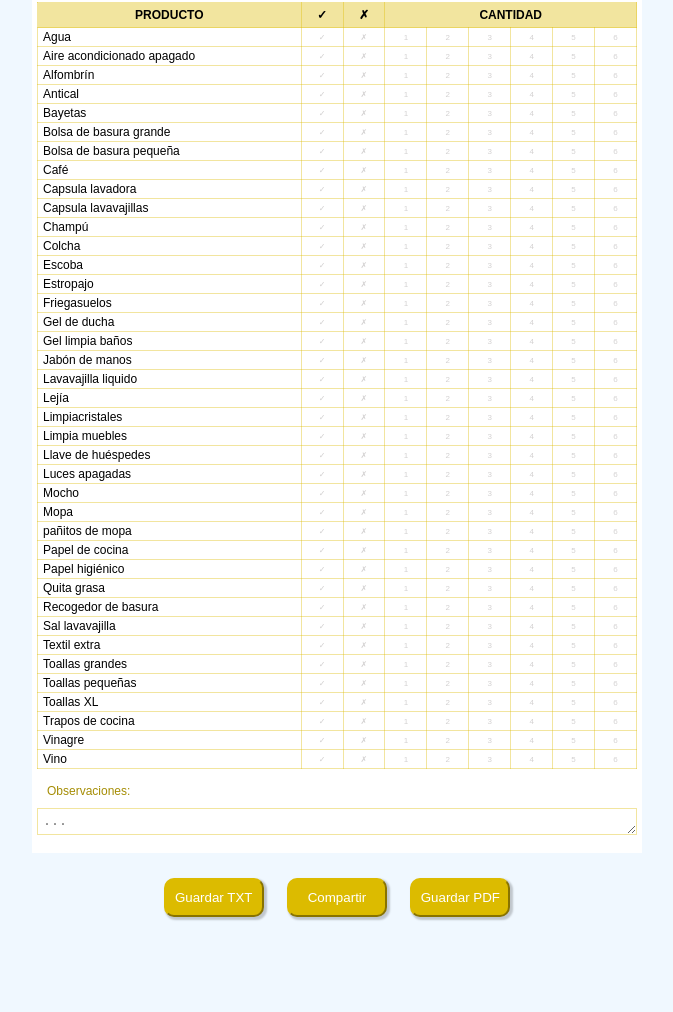
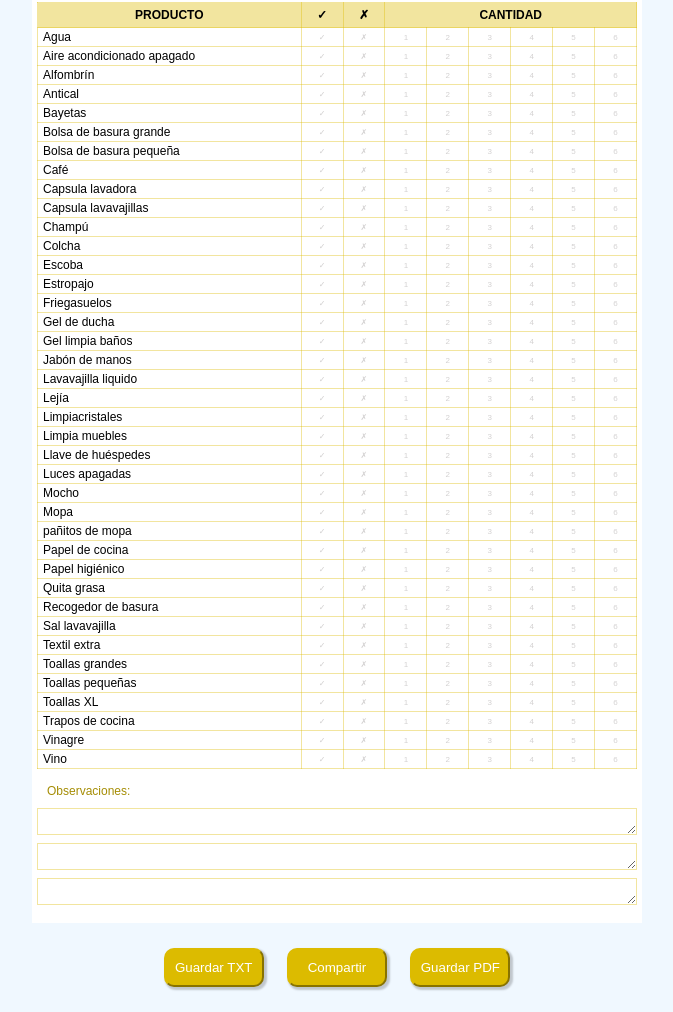
Before and after one commit to Test-Sared/reporte-mya-1, a plain HTML site: page index.html in a window 1280 px wide. Shown: the part 298-1310 px from the top of the page, without its empty margins (303-976 px from the left). Before the commit the page ends 1240 px from the top, so only its background shows below. Drawn offline with nearby package versions, Linux system fonts and the light colour scheme.

Commit message:
Update index.html

```diff
--- a/index.html
+++ b/index.html
@@ -649,7 +649,10 @@
                 </div>
                 <div class="form-group-3">
                     <div>
-                        <textarea id="observaciones" name="observaciones" rows="1" cols="50" placeholder="..."></textarea>
+                        <textarea id="observaciones" name="observaciones" rows="1" cols="50" placeholder=""></textarea>
+                        <textarea id="observaciones" name="observaciones" rows="1" cols="50" placeholder=""></textarea>
+                        <textarea id="observaciones" name="observaciones" rows="1" cols="50" placeholder=""></textarea>
+
                     </div>
                 </div>
             </form>
```
